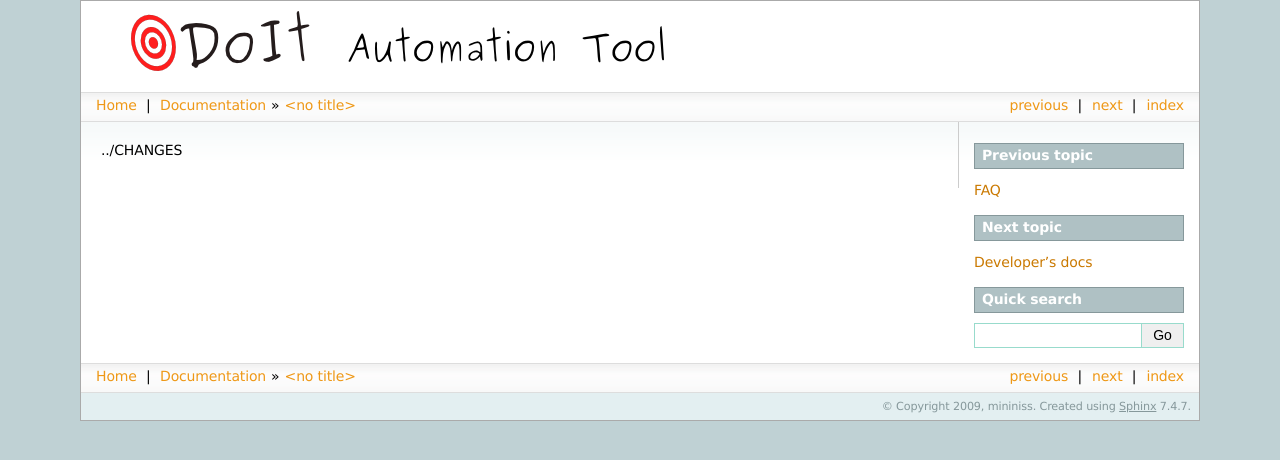
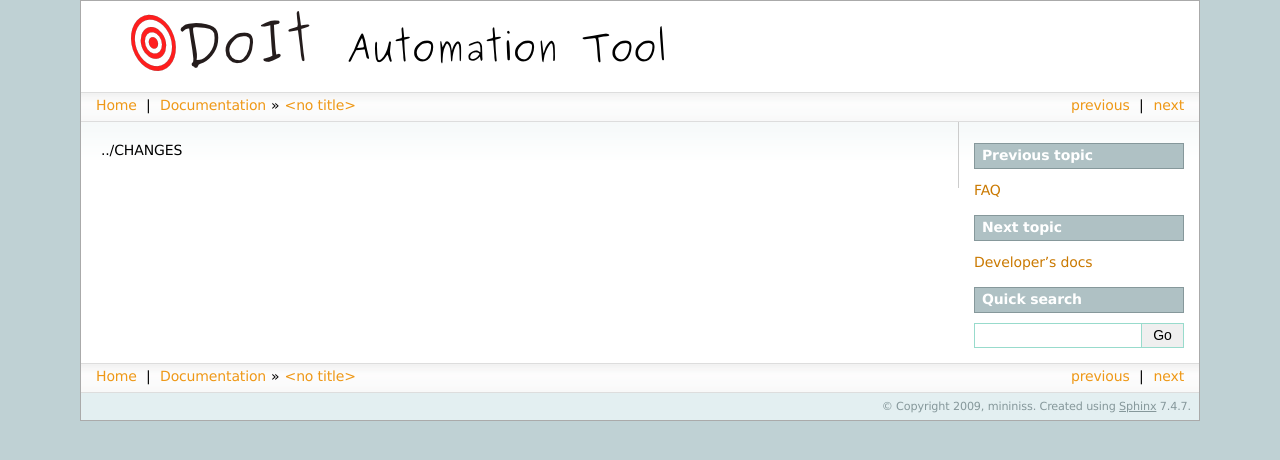
Before and after one commit to pydoit/doit, a Sphinx documentation site: the page built from doc/changes.rst, in a window 1280 px wide. Shown: the top 460 px of the page. Built offline with Sphinx 7.4.7, drawn with Linux system fonts in a browser that asks for light colours; comment, search, counter and statistics services are not loaded.

Commit message:
trivial sphinx changes.
--HG--
extra : convert_revision : schettino72%40gmail.com-20091012151055-dnqfcr2vbrfvrzdw

```diff
--- a/doc/conf.py
+++ b/doc/conf.py
@@ -105,7 +105,7 @@
 
 # The name for this set of Sphinx documents.  If None, it defaults to
 # "<project> v<release> documentation".
-#html_title = None
+html_title = "doit - automation tool"
 
 # A shorter title for the navigation bar.  Default is the same as html_title.
 #html_short_title = None
@@ -143,7 +143,7 @@
 #html_use_modindex = True
 
 # If false, no index is generated.
-#html_use_index = True
+html_use_index = False
 
 # If true, the index is split into individual pages for each letter.
 #html_split_index = False
```
